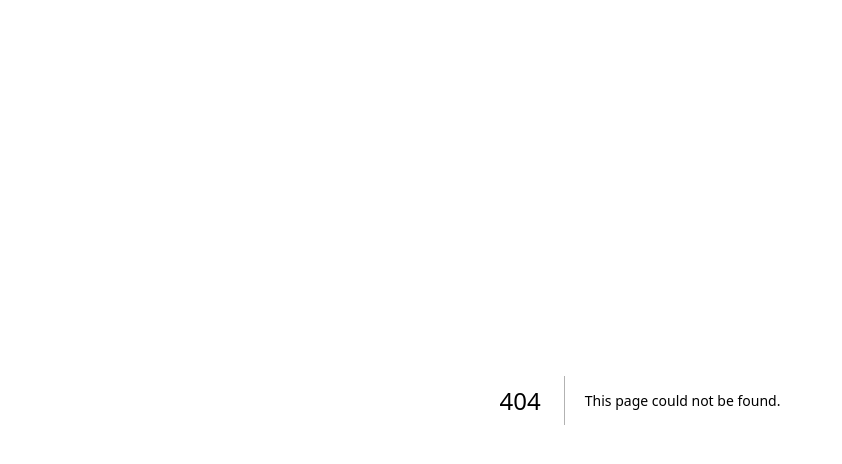
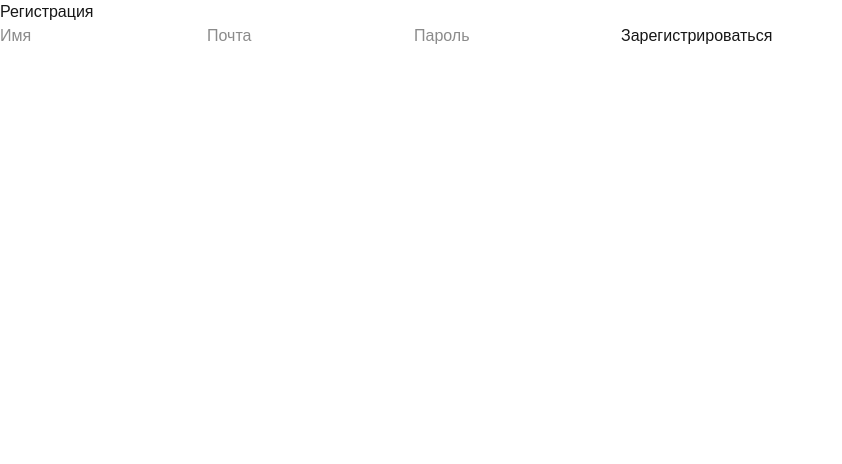
Before and after one commit to EmmaMaltseva/fullstack-app, a Next.js app in the folder frontend/: page /register in a window 1280 px wide. Before the commit this address had no page. Shown: the top 464 px of the page, without its empty margins (0-842 px from the left). Built offline with nearby package versions, Linux system fonts and the light colour scheme.

Commit message:
установила библиотеку js-cookie; добавила комопнент AuthFrom.tsx - форма для регистрации и авторизации с запросами /register и /login; добавила страницу register для рг=егистрации

```diff
--- /dev/null
+++ b/frontend/src/app/register/page.tsx
@@ -0,0 +1,10 @@
+import AuthForm from "@components/AuthFrom";
+
+export default function RegisterPage() {
+  return (
+    <div>
+      <h1>Регистрация</h1>
+      <AuthForm type="register" />
+    </div>
+  )
+}
--- /dev/null
+++ b/frontend/src/components/AuthFrom.tsx
@@ -0,0 +1,69 @@
+'use client'
+
+import { useState } from "react";
+import { useRouter } from "next/navigation";
+
+export default function AuthForm({ type }: { type: 'login' | 'register'}) {
+  const router = useRouter();
+  const [email, setEmail] = useState('');
+  const [password, setPassword] = useState('');
+  const [name, setName] = useState('');
+  const [error, setError] = useState('');
+
+  const handleSubmit = async (e: React.FormEvent) => {
+    e.preventDefault();
+    setError('');
+
+    const res = await fetch(`http://localhost:4000/api/${type}`, {
+      method: 'POST',
+      credentials: 'include',
+      headers: {
+        'Content-Type': 'application/json',
+      },
+      body: JSON.stringify(
+        type === 'register' ? { name, email, password } : { email, password }
+      ),
+    });
+
+    if (res.ok) {
+      router.push('/dashboard');
+    } else {
+      const data = await res.json();
+      setError(data.error || 'Ошибка');
+    }
+  }
+
+  return (
+    <form onSubmit={handleSubmit}>
+      { type === 'register' && (
+        <input
+          type="text"
+          placeholder="Имя"
+          value={name}
+          onChange={(e) => setName(e.target.value)}
+          required
+        />
+      )}
+      <input
+          type="email"
+          placeholder="Почта"
+          value={email}
+          onChange={(e) => setEmail(e.target.value)}
+          required
+        />
+      <input
+          type="password"
+          placeholder="Пароль"
+          value={password}
+          onChange={(e) => setPassword(e.target.value)}
+          required
+        />
+      { error && <p>{error}</p>}
+      <button
+        type="submit"
+      >
+        { type === 'login' ? 'Войти' : 'Зарегистрироваться' }
+      </button>
+    </form>
+  )
+}
```
Also changed, not shown: frontend/package.json (+7 -6 lines), 1 other file (tests, documents, lock files or other folders).
